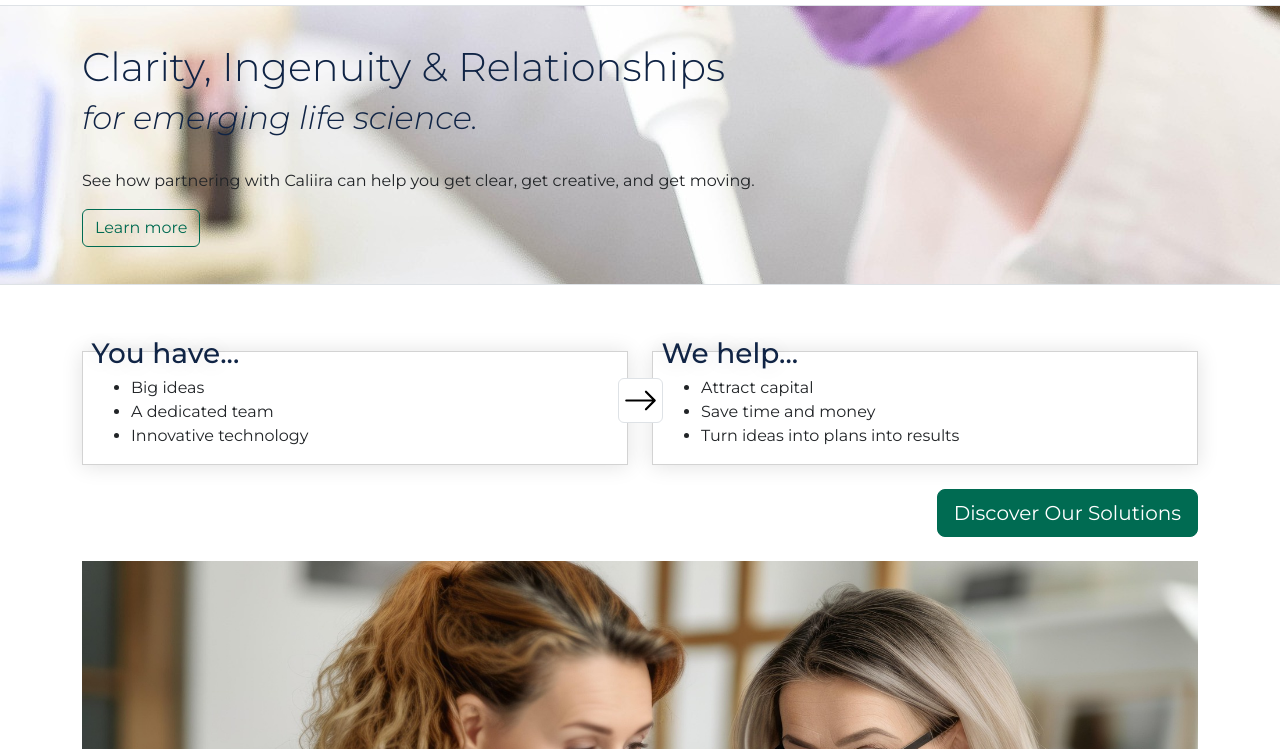
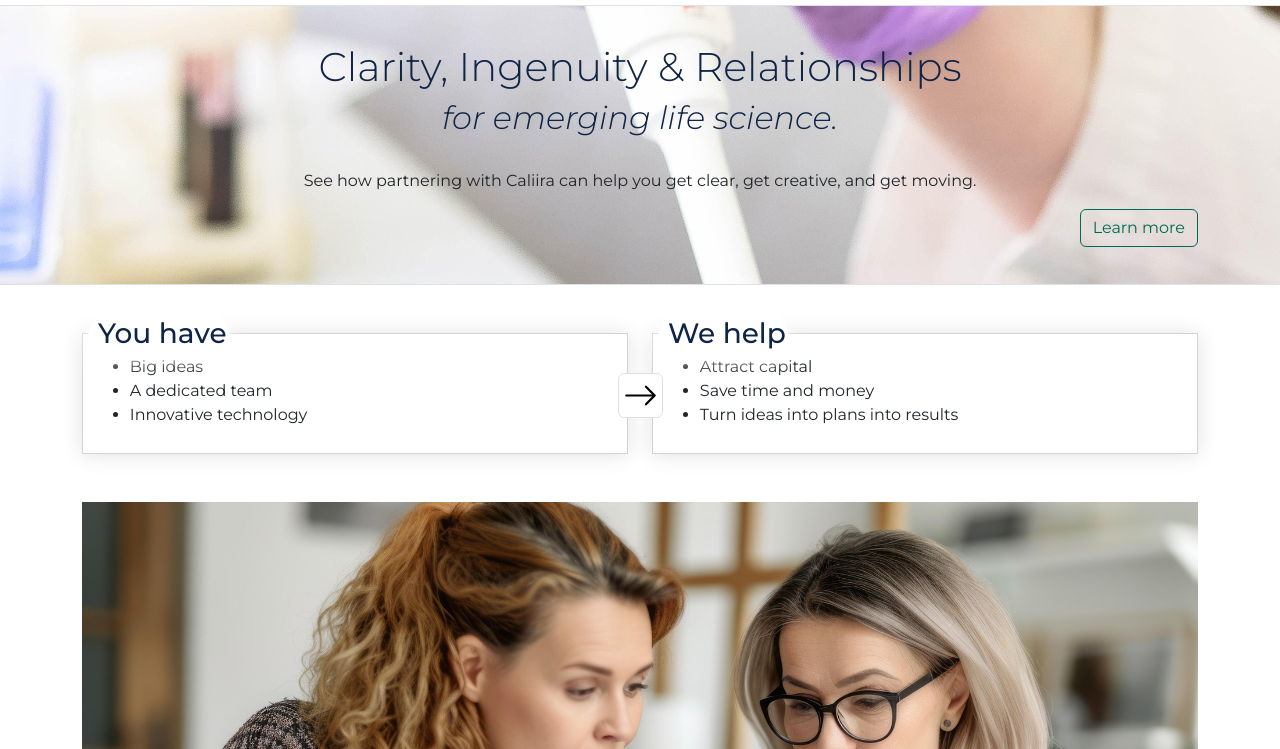
Before and after one commit to j-fulgencio/caliira, a plain HTML site: page play.html in a window 1280 px wide. Shown: the part 51-800 px from the top of the page. Drawn offline with nearby package versions, Linux system fonts and the light colour scheme.

Commit message:
Update connections band

```diff
--- a/play.html
+++ b/play.html
@@ -51,22 +51,20 @@
 <div class="bg-image d-flex justify-content-center align-items-center border-bottom border-top" style="background-image: url('./images/pipette-sampling.jpg'); height: 35vh;">
     <div class="container">
         <div class="col">
-            <h1 class="text-start">Clarity, Ingenuity & Relationships</h1>
-            <h2 class="text-start"><em>for emerging life science.</em></h2>
-            <p class="pt-4">See how partnering with Caliira can help you get clear, get creative, and get moving.</p>
-            <a href="#" class="btn btn-outline-success custom-outline-button">Learn more</a>
+            <h1 class="text-center">Clarity, Ingenuity & Relationships</h1>
+            <h2 class="text-center"><em>for emerging life science.</em></h2>
+            <p class="pt-4 text-center">See how partnering with Caliira can help you get clear, get creative, and get moving.</p>
+            <a href="#" class="btn btn-outline-success custom-outline-button float-end">Learn more</a>
         </div>
     </div>
 </div>
 
-<!-- Connections band -->
+<!-- Test New Connections Band 2 -->
 <div class="container">
     <div class="row d-flex align-items-center pt-5 pb-4">
         <div class="flex-column flex-grow-1 col-md-5 col-xs-12">
-            <div class="connection-text">
-                <h3>You have...</h3>
-            </div>
-            <div class="connection-details test-container">
+            <div class='connectionsWrapper'>
+                <h3 class="header">You have</h3>
                 <ul>
                     <li>Big ideas</li>
                     <li>A dedicated team</li>
@@ -75,10 +73,8 @@
             </div>
         </div>
         <div class="flex-column flex-grow-1 col-md-5 col-xs-12">
-            <div class="connection-text">
-                <h3>We help...</h3>
-            </div>
-            <div class="connection-details test-container">
+            <div class='connectionsWrapper'>
+                <h3 class="header">We help</h3>
                 <ul>
                     <li>Attract capital</li>
                     <li>Save time and money</li>
@@ -91,9 +87,6 @@
             <img class="img-thumbnail d-none d-sm-block d-md-none mx-auto" src="./images/arrow-down.svg" width="40">
         </div>
     </div>
-</div>
-<div class="container d-flex align-items-center justify-content-end">
-    <button href="#" class="btn btn-lg btn-success custom-filled-button" type="button">Discover Our Solutions</button>
 </div>
 
 <!-- Quote Band -->
--- a/play_style.css
+++ b/play_style.css
@@ -181,3 +181,30 @@ margin: 0;
     font-weight: 100;
     font-size: x-large;
 }
+
+
+/* New Stuff */
+.connectionsWrapper {
+    border: 1px solid lightgray;
+    padding: 5px 10px 10px;
+    background: white;
+    box-shadow: 0 1px 20px rgba(0, 0, 0, 0.12);
+  }
+
+  .connectionsWrapper .header {
+    position:absolute;
+    margin-top:-30px;
+    margin-left:-5px;
+    margin-right: 0px;
+    color: #102445;
+    background: white;
+    border-top-left-radius:30px;
+    border-top-right-radius: 30px;
+    padding: 8px 3px 8px 10px;
+    box-shadow: 0 1px 20px rgba(255, 255, 255, 0.9);
+  }
+
+  .connectionsWrapper ul {
+    margin-left: 0.3rem;
+    margin-top: 1rem;
+  }
--- a/style.css
+++ b/style.css
@@ -42,6 +42,41 @@ p {
     #006B52
     );
     color: white;
+}
+
+.connectionsWrapper {
+    border: 1px solid lightgray;
+    padding: 5px 10px 10px;
+    background: white;
+    box-shadow: 0 1px 20px rgba(0, 0, 0, 0.12);
+  }
+
+.connectionsWrapper .header {
+    position:absolute;
+    margin-top:-30px;
+    margin-left:-5px;
+    margin-right: 0px;
+    color: #102445;
+    background: white;
+    border-top-left-radius:30px;
+    border-top-right-radius: 30px;
+    padding: 8px 3px 8px 10px;
+    box-shadow: 0 1px 20px rgba(255, 255, 255, 0.9);
+  }
+
+.connectionsWrapper ul {
+    margin-left: 0.3rem;
+    margin-top: 1rem;
+  }
+
+.connection-arrow {
+    z-index: 15;
+    position: absolute;
+    left: 0;
+    right: 0;
+    margin-top: 0.2rem;
+    margin-inline: auto;
+    width: fit-content;
 }
 
 .custom-filled-button {
@@ -97,36 +132,6 @@ p {
     background-color: yellow;
 }
 
-.connection-text {
-    z-index: 10;
-    position: absolute;
-    /* background-color: white; */
-    text-shadow: 0 1px 20px rgba(0, 0, 0, 0.12);
-    margin-top: 4px;
-    padding-left: 0.6rem;
-    padding-right: 1rem;
-    color: #102445;
-}
-
-.connection-details {
-    border: 1px solid lightgray;
-    margin-top: 1.1rem;
-    padding-top: 1.5rem;
-    padding-left: 1rem;
-    color: #212427;
-    box-shadow: 0 1px 20px rgba(0, 0, 0, 0.12);
-}
-
-.connection-arrow {
-    z-index: 15;
-    position: absolute;
-    left: 0;
-    right: 0;
-    margin-top: 0.2rem;
-    margin-inline: auto;
-    width: fit-content;
-}
-
 .card-group {
     gap: 10px;
     min-width: 500px;
```
Also changed, not shown: index.html (+5 -9 lines).
